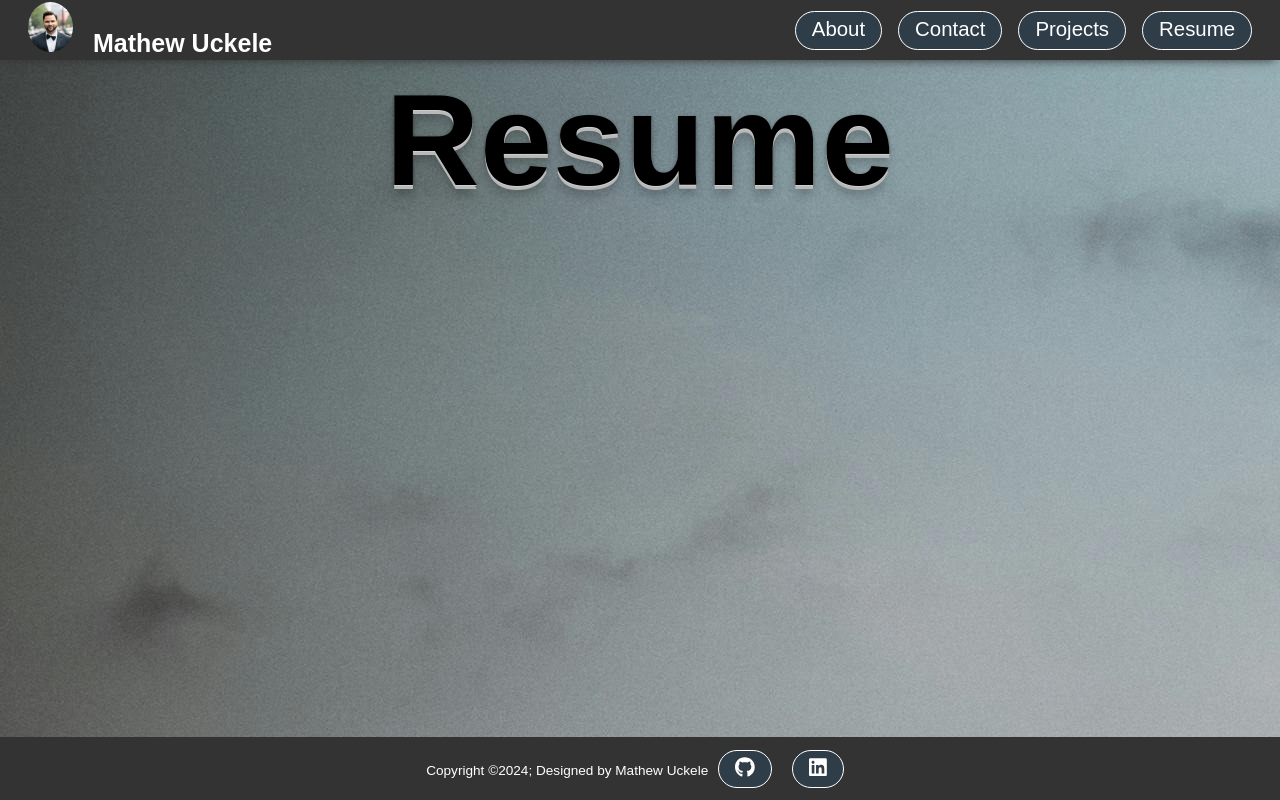
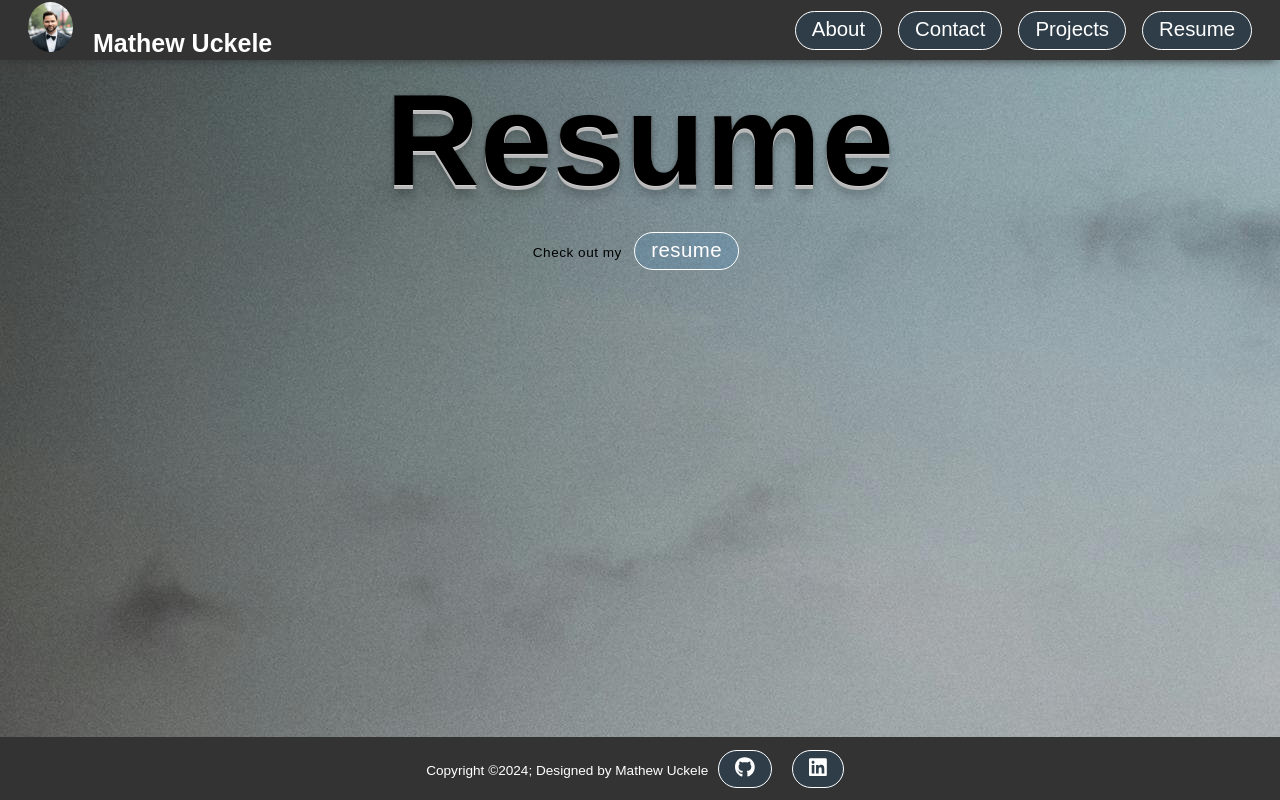
Before and after one commit to muckele/portfolio, a React (Vite) app: page /resume in a window 1280 px wide. Built offline with nearby package versions, Linux system fonts and the light colour scheme.

Commit message:
adds resume to resume page

```diff
--- a/src/pages/AboutPage.jsx
+++ b/src/pages/AboutPage.jsx
@@ -23,6 +23,7 @@ function AboutPage() {
                     <li>Schitt's Creek</li>
                 </ul>
             </div>
+{/* Add Hobbies */}
         </>
 
     )
--- a/src/pages/ResumePage.jsx
+++ b/src/pages/ResumePage.jsx
@@ -1,6 +1,11 @@
+import resume from '../assets/Mathew Uckele Resume 2024.pdf'
+
 function ResumePage() {
     return (
-        <h1>Resume</h1>
+        <div>
+            <h1>Resume</h1>
+            <p>Check out my <a href= {resume} >resume</a></p>
+        </div>
     )
 }
 
```
Also changed, not shown: 1 other file (tests, documents, lock files or other folders).
